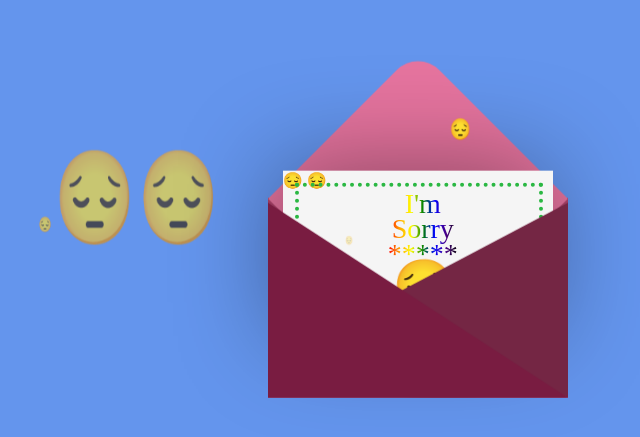
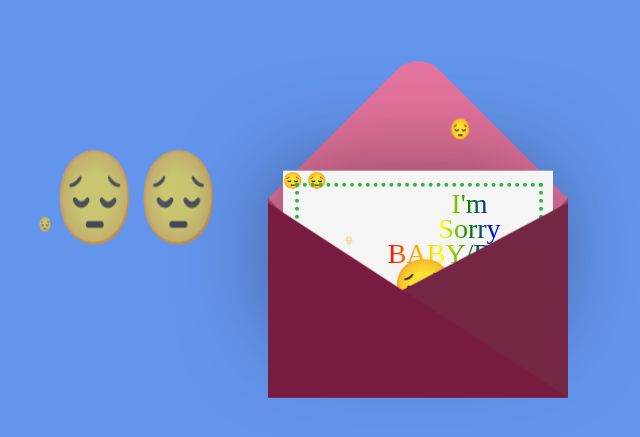
Before and after one commit to KARMA04370/sorry, a plain HTML site: page index.html in a window 1280 px wide. Shown: the part 107-544 px from the top of the page, without its empty margins (361-1001 px from the left). Drawn offline with Linux system fonts and the light colour scheme.

Commit message:
Update index.html

```diff
--- a/index.html
+++ b/index.html
@@ -19,7 +19,7 @@
                               </div>
 
                                      <div class="card"> &#128532;
-                                           <div class="text"> I'm <br> Sorry <br> <!--In place of star you guys can write NAME-->***** </div>&#128532;
+                                           <div class="text"> I'm <br> Sorry <br> <!--In place of baby/babu you guys can write NAME-->BABY/BABU </div>&#128532;
                                            <div class="card_emoji" style="font-size: 50px;">&#128532;</div>
                                           </div>
 
```
